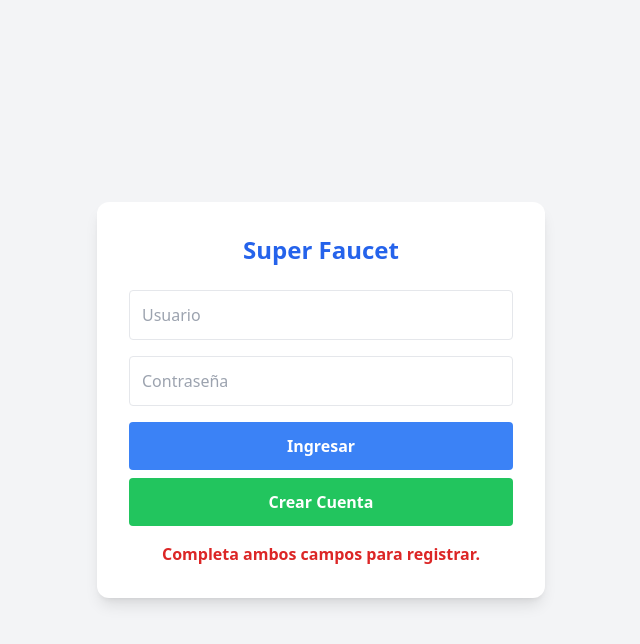
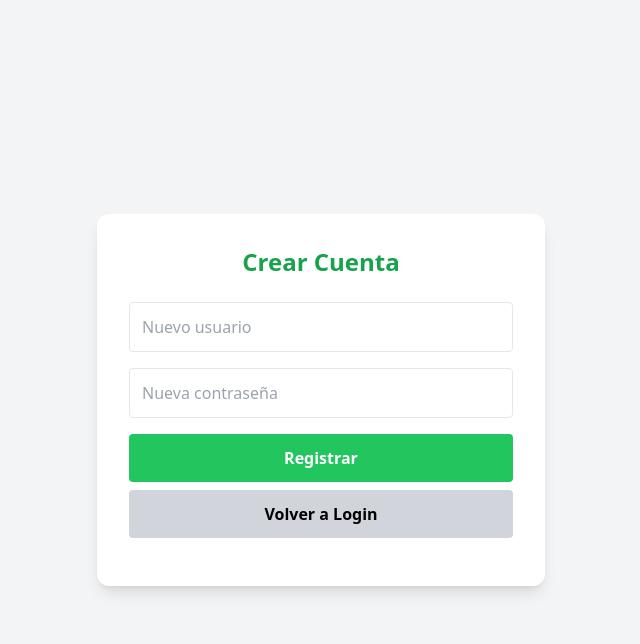
Before and after one commit to diego21212/supermmfaucet, a plain HTML site: page index.html in a window 1280 px wide. Both pictures are taken after a click on the button "Crear Cuenta". Shown: the whole page, without its empty margins (319-959 px from the left). Drawn offline with nearby package versions, Linux system fonts and the light colour scheme.

Commit message:
Add files via upload

```diff
--- a/index.html
+++ b/index.html
@@ -8,17 +8,26 @@
 </head>
 <body class="bg-gray-100 flex items-center justify-center min-h-screen p-4">
 
-<!-- Página de Login / Crear Cuenta -->
+<!-- Página de Login -->
 <div id="loginPage" class="w-full max-w-md bg-white p-8 rounded-xl shadow-lg">
   <h1 class="text-2xl font-bold mb-6 text-center text-blue-600">Super Faucet</h1>
 
-  <div id="authForm">
-    <input id="username" type="text" placeholder="Usuario" class="w-full mb-4 p-3 border rounded">
-    <input id="password" type="password" placeholder="Contraseña" class="w-full mb-4 p-3 border rounded">
-    <button id="loginButton" class="w-full bg-blue-500 hover:bg-blue-600 text-white font-bold py-3 rounded mb-2">Ingresar</button>
-    <button id="registerButton" class="w-full bg-green-500 hover:bg-green-600 text-white font-bold py-3 rounded">Crear Cuenta</button>
-    <p id="loginMessage" class="mt-4 text-red-600 font-semibold text-center"></p>
-  </div>
+  <input id="loginUsername" type="text" placeholder="Usuario" class="w-full mb-4 p-3 border rounded">
+  <input id="loginPassword" type="password" placeholder="Contraseña" class="w-full mb-4 p-3 border rounded">
+  <button id="loginButton" class="w-full bg-blue-500 hover:bg-blue-600 text-white font-bold py-3 rounded mb-2">Ingresar</button>
+  <button id="goToRegister" class="w-full bg-green-500 hover:bg-green-600 text-white font-bold py-3 rounded">Crear Cuenta</button>
+  <p id="loginMessage" class="mt-4 text-red-600 font-semibold text-center"></p>
+</div>
+
+<!-- Página de Crear Cuenta -->
+<div id="registerPage" class="hidden w-full max-w-md bg-white p-8 rounded-xl shadow-lg">
+  <h1 class="text-2xl font-bold mb-6 text-center text-green-600">Crear Cuenta</h1>
+
+  <input id="registerUsername" type="text" placeholder="Nuevo usuario" class="w-full mb-4 p-3 border rounded">
+  <input id="registerPassword" type="password" placeholder="Nueva contraseña" class="w-full mb-4 p-3 border rounded">
+  <button id="registerButton" class="w-full bg-green-500 hover:bg-green-600 text-white font-bold py-3 rounded mb-2">Registrar</button>
+  <button id="backToLogin" class="w-full bg-gray-300 hover:bg-gray-400 text-black font-bold py-3 rounded">Volver a Login</button>
+  <p id="registerMessage" class="mt-4 text-red-600 font-semibold text-center"></p>
 </div>
 
 <!-- Página de Faucet -->
@@ -38,11 +47,17 @@
 <script>
   // Elementos del DOM
   const loginPage = document.getElementById("loginPage");
+  const registerPage = document.getElementById("registerPage");
   const faucetPage = document.getElementById("faucetPage");
+
   const loginButton = document.getElementById("loginButton");
+  const goToRegister = document.getElementById("goToRegister");
   const registerButton = document.getElementById("registerButton");
+  const backToLogin = document.getElementById("backToLogin");
+  const logoutButton = document.getElementById("logoutButton");
+
   const loginMessage = document.getElementById("loginMessage");
-  const logoutButton = document.getElementById("logoutButton");
+  const registerMessage = document.getElementById("registerMessage");
 
   const claimButton = document.getElementById('claimButton');
   const timerDisplay = document.getElementById('timer');
@@ -51,6 +66,7 @@
   let cooldown = 300;
   let canClaim = true;
 
+  // Temporizador faucet
   function formatTime(seconds) {
     const m = Math.floor(seconds / 60);
     const s = seconds % 60;
@@ -86,34 +102,14 @@
   // Funciones de autenticación
   function showFaucet() {
     loginPage.classList.add("hidden");
+    registerPage.classList.add("hidden");
     faucetPage.classList.remove("hidden");
     timerDisplay.textContent = formatTime(cooldown);
   }
 
-  function registerUser() {
-    const username = document.getElementById("username").value.trim();
-    const password = document.getElementById("password").value.trim();
-
-    if (!username || !password) {
-      loginMessage.textContent = "Completa ambos campos para registrar.";
-      return;
-    }
-
-    let users = JSON.parse(localStorage.getItem("users") || "{}");
-
-    if (users[username]) {
-      loginMessage.textContent = "El usuario ya existe.";
-      return;
-    }
-
-    users[username] = password;
-    localStorage.setItem("users", JSON.stringify(users));
-    loginMessage.textContent = "Cuenta creada. Ahora puedes iniciar sesión.";
-  }
-
   function loginUser() {
-    const username = document.getElementById("username").value.trim();
-    const password = document.getElementById("password").value.trim();
+    const username = document.getElementById("loginUsername").value.trim();
+    const password = document.getElementById("loginPassword").value.trim();
 
     let users = JSON.parse(localStorage.getItem("users") || "{}");
 
@@ -124,6 +120,40 @@
       loginMessage.textContent = "Usuario o contraseña incorrectos.";
     }
   }
+
+  function registerUser() {
+    const username = document.getElementById("registerUsername").value.trim();
+    const password = document.getElementById("registerPassword").value.trim();
+
+    if (!username || !password) {
+      registerMessage.textContent = "Completa ambos campos para registrar.";
+      return;
+    }
+
+    let users = JSON.parse(localStorage.getItem("users") || "{}");
+
+    if (users[username]) {
+      registerMessage.textContent = "El usuario ya existe.";
+      return;
+    }
+
+    users[username] = password;
+    localStorage.setItem("users", JSON.stringify(users));
+    registerMessage.textContent = "Cuenta creada. Puedes volver a login.";
+  }
+
+  // Navegación entre login y registro
+  goToRegister.addEventListener("click", () => {
+    loginPage.classList.add("hidden");
+    registerPage.classList.remove("hidden");
+    loginMessage.textContent = "";
+  });
+
+  backToLogin.addEventListener("click", () => {
+    registerPage.classList.add("hidden");
+    loginPage.classList.remove("hidden");
+    registerMessage.textContent = "";
+  });
 
   loginButton.addEventListener("click", loginUser);
   registerButton.addEventListener("click", registerUser);
```
